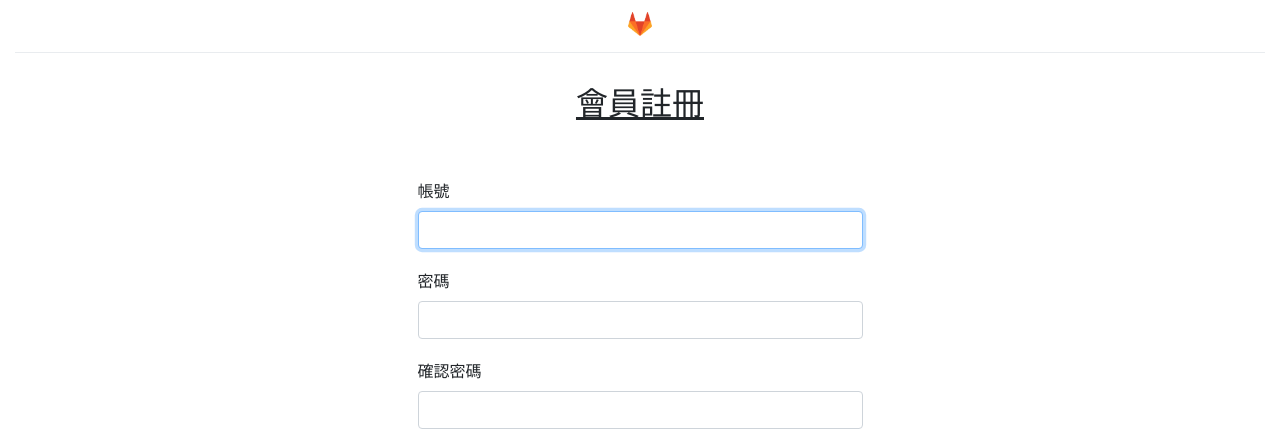
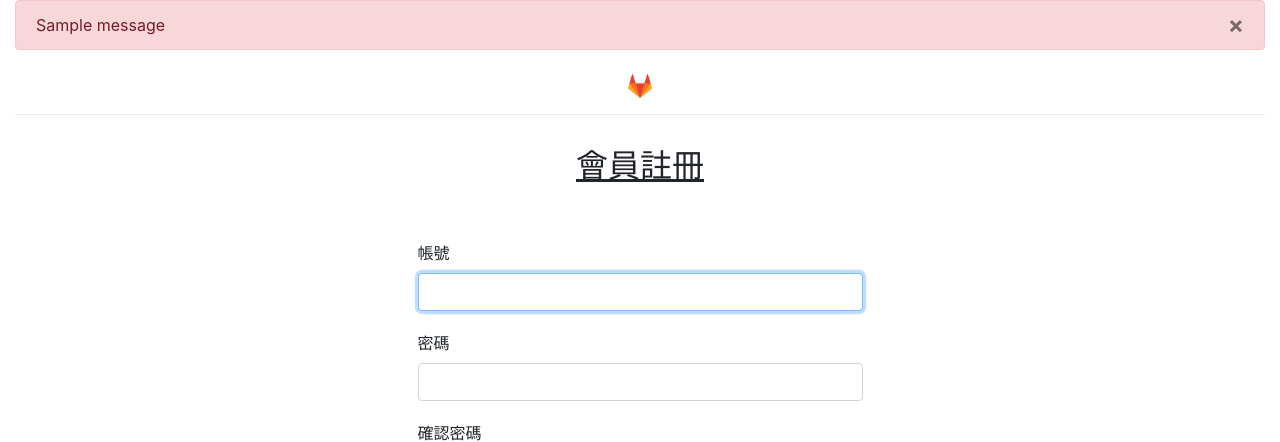
Before and after one commit to gordan0410/Python_ProjectManageSystem, a Django app: page /register/ in a window 1280 px wide. Shown: the top 442 px of the page. Run offline with Django 3.2, Linux system fonts and the light colour scheme; tables that the repository leaves empty hold one stand-in row (values such as "Sample post"); one stand-in notice (Sample message) is shown; some libraries are stand-ins or nearby versions.

Commit message:
Feature: register頁面添加message
register頁面添加message提醒使用者是否註冊成功

issue #5

```diff
--- a/Project_Manage_System/pms_index/templates/register.html
+++ b/Project_Manage_System/pms_index/templates/register.html
@@ -12,6 +12,17 @@
     <meta name="viewport" content="user-scalable=no, width=device-width, initial-scale=1.0">
 </head>
 <body>
+<div class="container-fluid">
+    {% if messages %}
+    {% for message in messages %}
+    <div class="alert alert-success alert-danger fade show" role="alert">{{message}}
+    {% endfor %}
+    <button type="button" class="close" data-dismiss="alert" aria-label="Close">
+    <span aria-hidden="true">&times;</span>
+    </button>
+    </div>
+    {% endif %}
+</div>
 <div class="container-fluid">
     <nav class="navbar justify-content-center mt-1">
         <img src="{% static 'images/GitLab_Logo.png' %}" alt="X" height="24" width="24">
```
